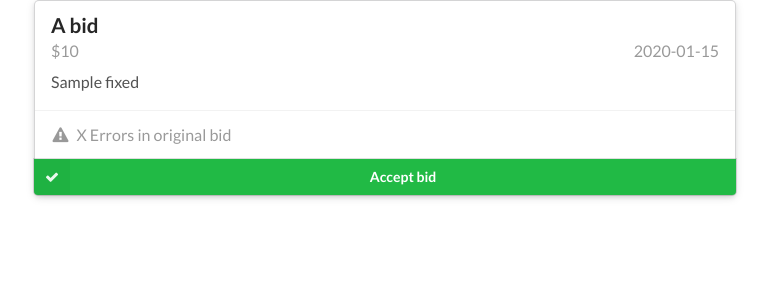
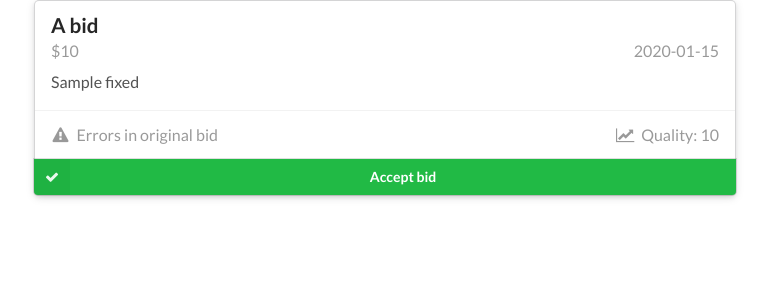
Before and after one commit to Eusaybia/project-hybrid, a Django app: page /hybridapp/projectbids/1 in a window 1280 px wide. Shown: the part 144-444 px from the top of the page, without its empty margins (255-1024 px from the left). Run offline with Django 3.2, Linux system fonts and the light colour scheme; tables that the repository leaves empty hold one stand-in row (values such as "Sample post"); a database or web service that is not in the repository returns one stand-in record (values such as "Sample title"); data that the repository does not hold is empty; parts of the project's set-up code (start-up, migrations or seed data) failed here and were passed over; some libraries are stand-ins or nearby versions.

Commit message:
Toggling on all cards

```diff
--- a/hybridapp/templates/hybridapp/projectbids.html
+++ b/hybridapp/templates/hybridapp/projectbids.html
@@ -22,10 +22,14 @@
             </div>
         </div>
         <div class="extra content">
-            <a id="errors">
+            <a class="errors">
                 <i class="warning sign icon"></i>
-                X Errors in original bid
+                {{ bid.num_errors }} Errors in original bid
             </a>
+            <span class="right floated num-errors">
+                <i class="line chart icon"></i>
+                Quality: {{ bid.quality_score }}
+            </span>
         </div>
         <a class="ui green bottom attached labeled icon button" href="#"><i class="checkmark icon"></i> Accept bid</a>
     </div>
@@ -37,8 +41,8 @@
 {% block javascript %}
 <script>
     $(function() {
-        $("#errors").click(function() {
-            $(this).parent().parent().find(".description").toggle();
+        $(".errors").click(function() {
+            $(this).parent().parent().find(".description").toggle(400);
         })
     });
 </script>
```
